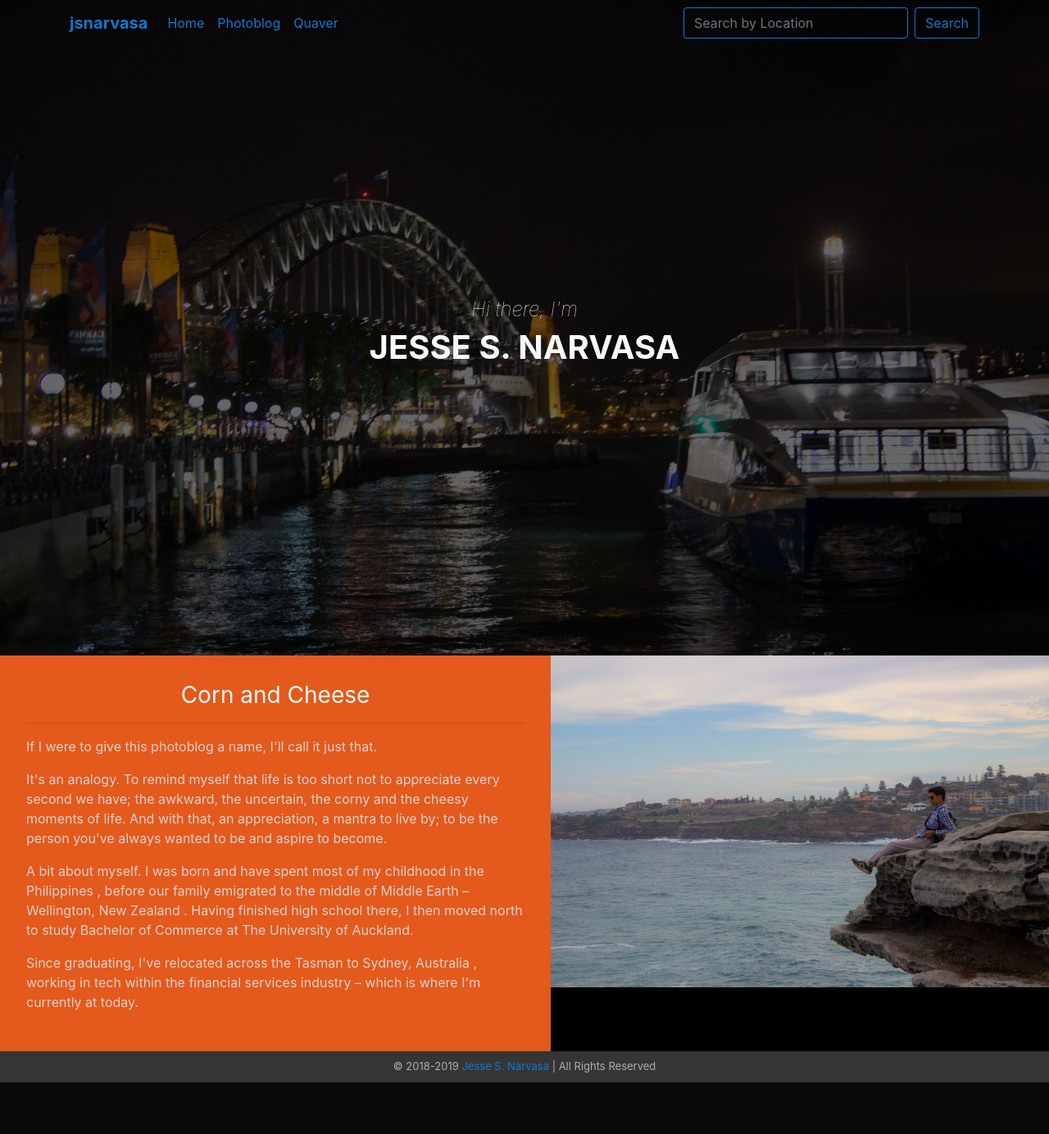
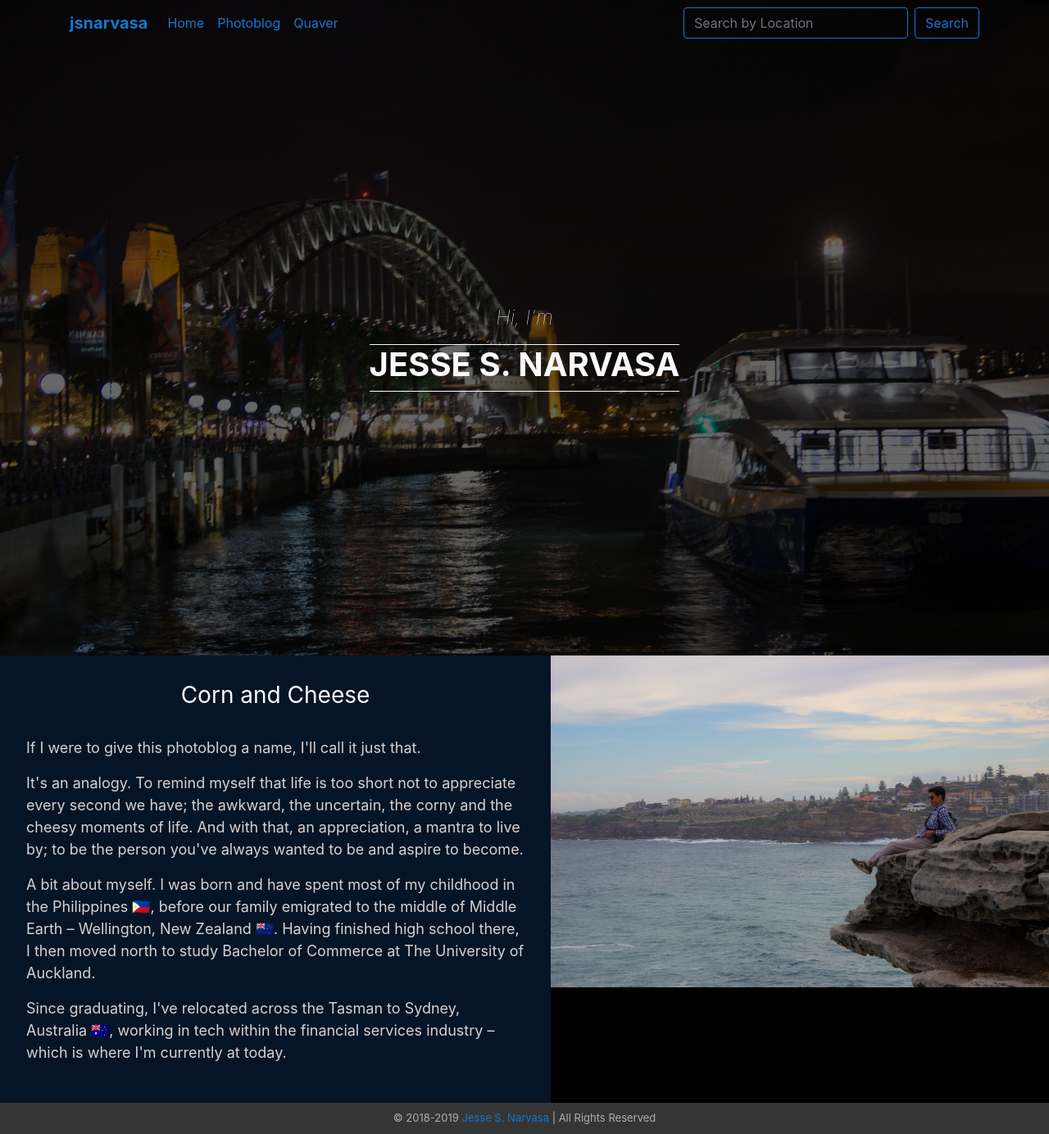
Before and after one commit to jsnarvasa/jsnarvasa.com, a Flask app: page / in a window 1280 px wide. Shown: the whole page at 82% size. Before the commit the page ends 1321 px from the top, so only its background shows below. Run offline with Flask 2, Linux system fonts and the light colour scheme; parts of the project's set-up code (start-up, migrations or seed data) failed here and were passed over; some libraries are stand-ins or nearby versions.

Commit message:
UI changes

```diff
--- a/app/static/css/style.css
+++ b/app/static/css/style.css
@@ -67,6 +67,12 @@ p.pageHeader {
     visibility:hidden;
 }
 
+#name {
+    display: inline-block;
+    border-bottom: 1px solid #f9f9f9;
+    border-top: 1px solid #f9f9f9;
+}
+
 div#intro-text {
     padding:2em;
 }
@@ -79,11 +85,9 @@ h3#intro-text {
 p#intro-text {
     visibility: hidden;
     color:#d6d2d2;
+    font-size: large;
 }
 
-.f32 .flag {
-    height: 25px !important;
-}
 
 /* Only used gallery.html */
 
--- a/app/templates/index.html
+++ b/app/templates/index.html
@@ -16,12 +16,6 @@
         <meta name="viewport" content="width=device-width, initial-scale=1, shrink-to-fit=no">
         <link rel="stylesheet" href="https://stackpath.bootstrapcdn.com/bootstrap/4.1.0/css/bootstrap.min.css" integrity="sha384-9gVQ4dYFwwWSjIDZnLEWnxCjeSWFphJiwGPXr1jddIhOegiu1FwO5qRGvFXOdJZ4" crossorigin="anonymous">
         <link rel="stylesheet" type= "text/css" href= "{{ url_for('static',filename='css/style.css') }}">
-
-        <link
-            rel="stylesheet"
-            type="text/css"
-            href="//github.com/downloads/lafeber/world-flags-sprite/flags32.css"
-        />
 
         <title>Home | Jesse S Narvasa</title>
     </head>
@@ -59,22 +53,26 @@
         <div class="container-fluid" id="splash-image-div">
             <img class="img-fluid" id="splash-image" src="{{url_for('static', filename='images/splashscreen.jpg')}}">
             <div id="splash-intro">
-                <h4 class="text-center" style="font-weight: lighter"><i>Hi there, I'm</i></h4>
-                <h1 class="text-center"><strong>JESSE S. NARVASA</strong></h1>
+                <h4 class="text-center" style="font-weight: lighter; line-height: 2em"><i>Hi, I'm</i></h4>
+                <div style="text-align: center">
+                    <div id="name">
+                        <h1 class="text-center"><strong>JESSE S. NARVASA</strong></h1>
+                    </div>
+                </div>
             </div>
         </div>
 
 
         <!-- Intro div -->
-        <div class="container-fluid" style="background-color:#e4591c">
+        <div class="container-fluid" style="background-color:#223144">
             <div class="row" style="margin:0;">
-                <div class="col-lg" id="intro-text">
+                <div class="col-lg" id="intro-text" style="background-color: #061427">
                     <h3 class="text-center" id="intro-text" style="font-weight: lighter"><strong>Corn and Cheese</strong></h3>
                     <hr/>
                     <p class="text-left" id="intro-text">If I were to give this photoblog a name, I'll call it just that.</p>
                     <p class="text-left" id="intro-text">It's an analogy.  To remind myself that life is too short not to appreciate every second we have; the awkward, the uncertain, the corny and the cheesy moments of life. And with that, an appreciation, a mantra to live by; to be the person you've always wanted to be and aspire to become.</p>
-                    <p class="text-left" id="intro-text">A bit about myself.  I was born and have spent most of my childhood in the Philippines <span class="f32"><span class="flag ph"></span></span>, before our family emigrated to the middle of Middle Earth – Wellington, New Zealand <span class="f32"><span class="flag nz"></span></span>. Having finished high school there, I then moved north to study Bachelor of Commerce at The University of Auckland.</p>
-                    <p class="text-left" id="intro-text">Since graduating, I've relocated across the Tasman to Sydney, Australia <span class="f32" style="height: 20px"><span class="flag au"></span></span>, working in tech within the financial services industry – which is where I'm currently at today.</p>
+                    <p class="text-left" id="intro-text">A bit about myself.  I was born and have spent most of my childhood in the Philippines 🇵🇭, before our family emigrated to the middle of Middle Earth – Wellington, New Zealand 🇳🇿. Having finished high school there, I then moved north to study Bachelor of Commerce at The University of Auckland.</p>
+                    <p class="text-left" id="intro-text">Since graduating, I've relocated across the Tasman to Sydney, Australia 🇦🇺, working in tech within the financial services industry – which is where I'm currently at today.</p>
                 </div>
                 <div class="col-lg" style="padding:0; background-color:#000000; text-align: center;overflow:hidden">
                     <img class="img-fluid" src="{{url_for('static', filename='images/intro.jpg')}}">
```
